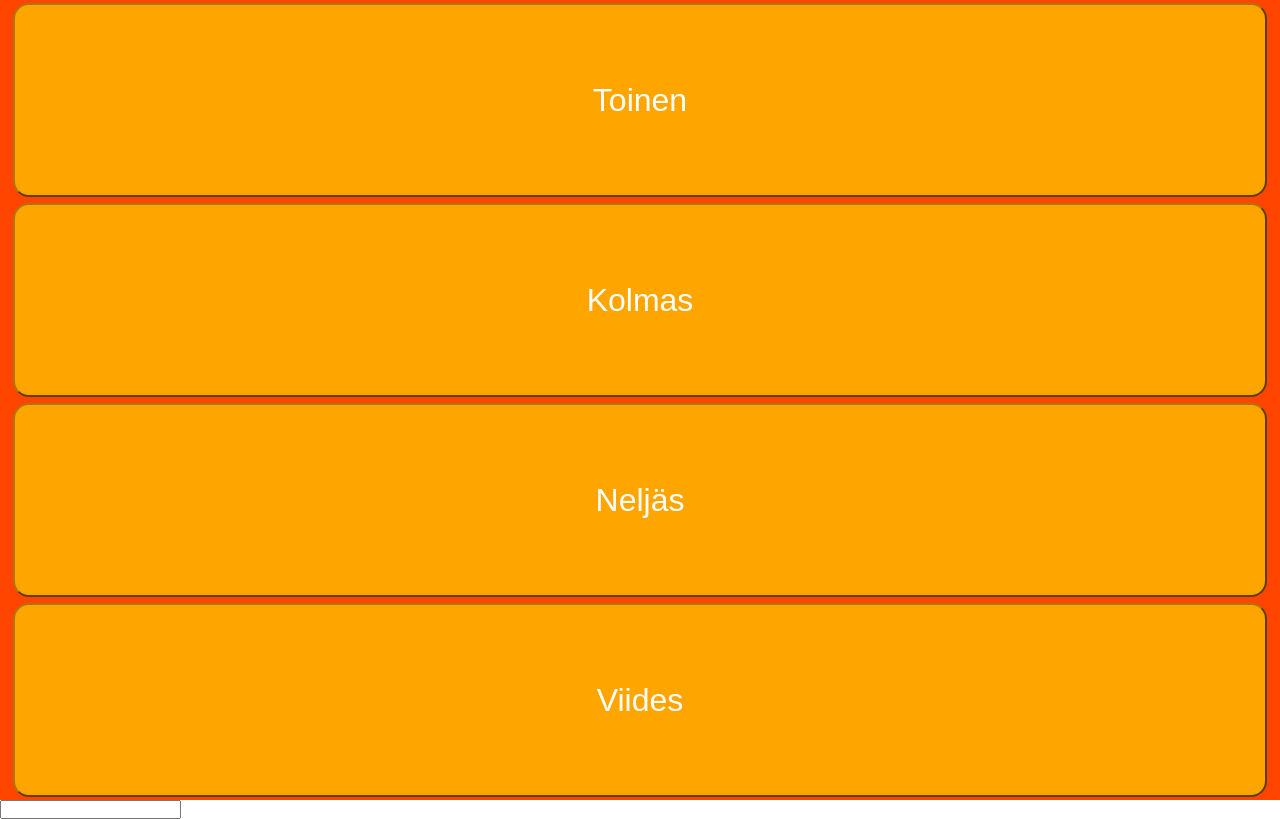
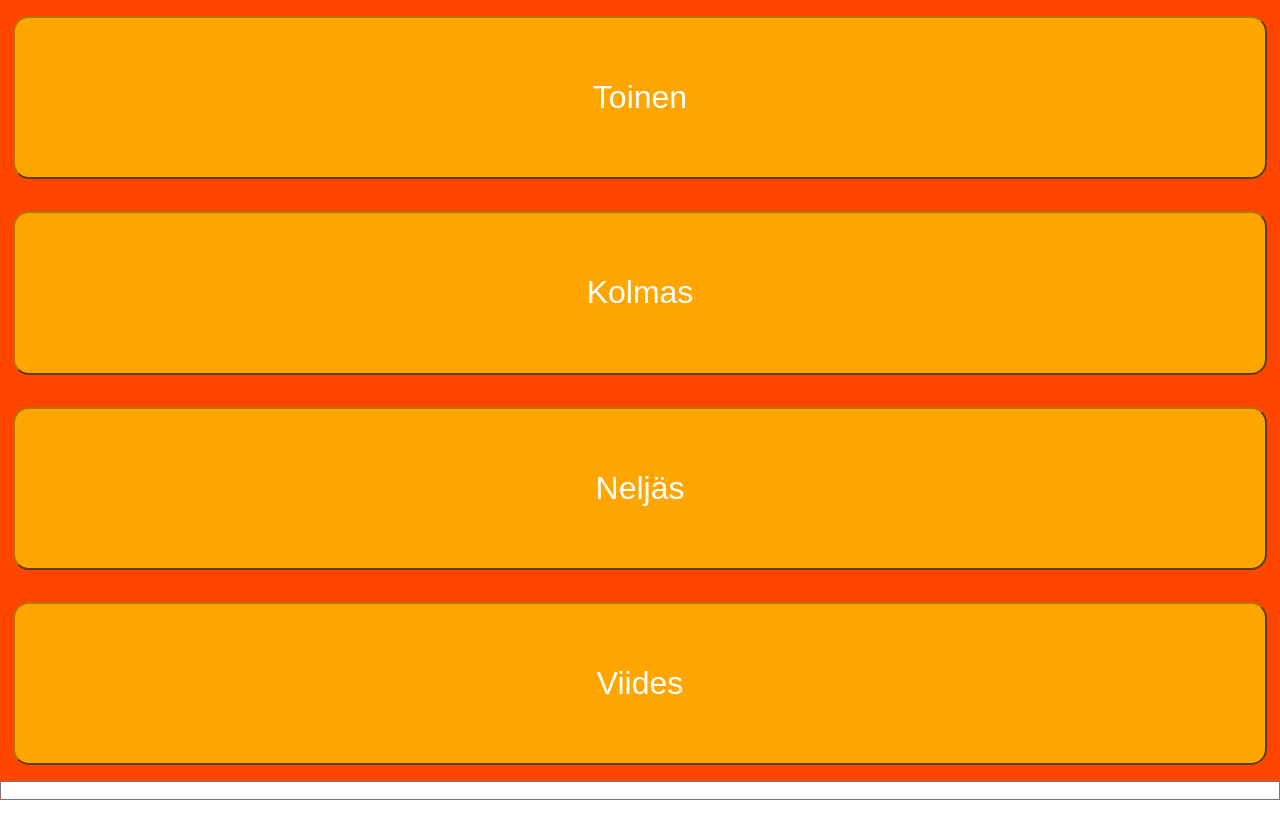
Before and after one commit to nlinnanen/MyFeedback, a React (Create React App) app: page / in a window 1280 px wide. Built offline with nearby package versions, Linux system fonts and the light colour scheme.

Commit message:
More styles

```diff
--- a/src/App.scss
+++ b/src/App.scss
@@ -6,4 +6,7 @@
 .container {
   height: 100vh;
   background-color: orangered;
+  display: flex;
+  flex-direction: column;
+  justify-content: space-between;
 }
--- a/src/components/Questionare/AnswerButton/AnswerButton.scss
+++ b/src/components/Questionare/AnswerButton/AnswerButton.scss
@@ -2,7 +2,7 @@
 .btn {
   width: 98%;
   height: 100%;
-  margin: 0.2rem;
+  margin: 1rem;
   border-radius: 16px;
   background-color: orange;
   border-color: rgb(177, 117, 5);
--- a/src/components/Questionare/Questionare.scss
+++ b/src/components/Questionare/Questionare.scss
@@ -1,6 +1,7 @@
 .grid {
   width: 100%;
   height: 100%;
+
   display: flex;
   flex-direction: column;
 
--- a/src/components/Questionare/index.tsx
+++ b/src/components/Questionare/index.tsx
@@ -2,12 +2,12 @@ import React from "react"
 import AnswerButton from "./AnswerButton"
 import "./Questionare.scss"
 
+const ANSWERS = ['toinen', 'kolmas', 'neljäs', 'viides']
 const Questionare = () => {
-  const answers = ['toinen', 'kolmas', 'neljäs', 'viides']
 
   return (
     <div className="grid">
-      {answers.map((a, i) => (
+      {ANSWERS.map((a, i) => (
         <AnswerButton key={i} text={a} />
       ))}
     </div>
```
